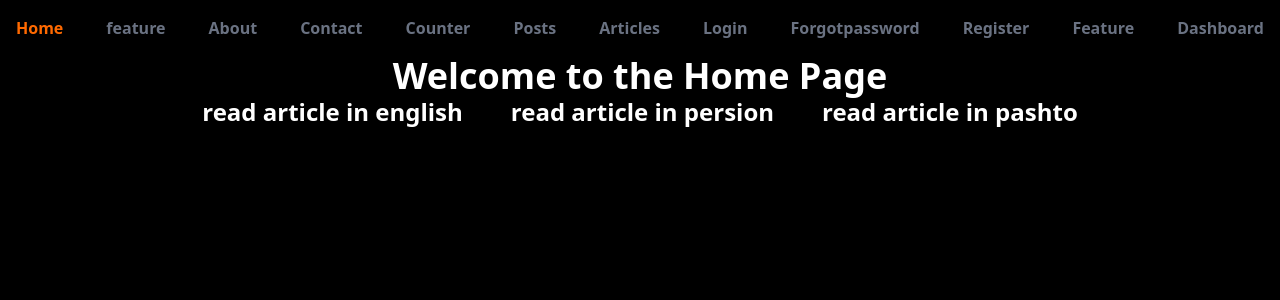
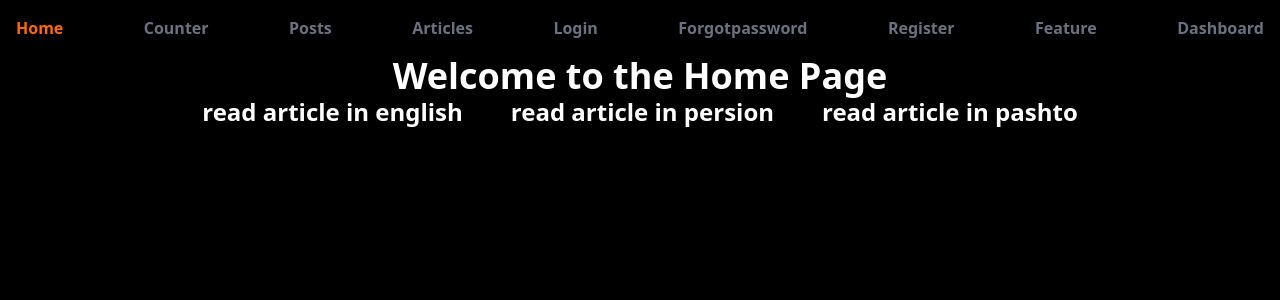
Before and after one commit to mohammadmohammadi785-crypto/My-First-Next-Project, a Next.js app: page / in a window 1280 px wide. Shown: the top 300 px of the page. Built offline with nearby package versions, Linux system fonts and the light colour scheme.

Commit message:
Some text added and some text removed

```diff
--- a/src/app/Navbar.tsx
+++ b/src/app/Navbar.tsx
@@ -11,56 +11,41 @@ export default function Navbar() {
     },
     {
       id: 2,
-      name: "feature",
-      href: "/feature",
-    },
-    {
-      id: 3,
-      name: "About",
-      href: "/about",
-    },
-    {
-      id: 4,
-      name: "Contact",
-      href: "/contact",
-    },
-    {
-      id: 5,
       name: "Counter",
       href: "/count",
     },
     {
-      id: 6,
+      id: 3,
       name: "Posts",
       href: "/posts",
     },
     {
-      id: 7,
+      id: 4,
       name: "Articles",
       href: "/articles/1",
     },
     {
-      id: 8,
+      id: 5,
       name: "Login",
       href: "/login",
     },
     {
-      id: 9,
+      id: 6,
       name: "Forgotpassword",
       href: "/forgotPassword",
     },
     {
-      id: 10,
+      id: 7,
       name: "Register",
       href: "/regester",
     },
     {
-      id: 11,
+      id: 8,
       name: "Feature",
       href: "/feature",
     },
     {
-      id: 12,
+      id: 9,
       name: "Dashboard",
       href: "/dashboard",
     },
```
